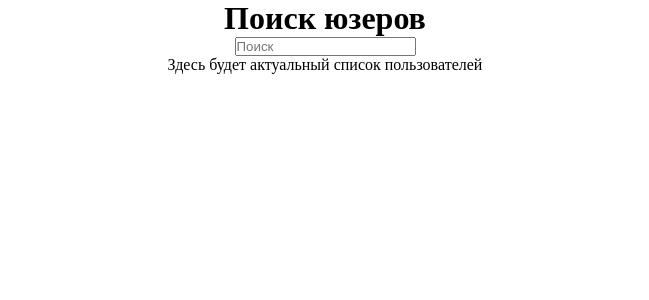
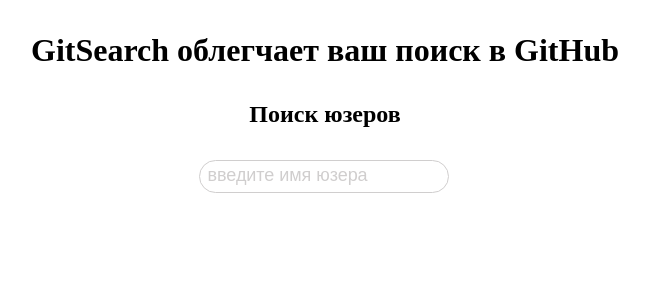
Before and after one commit to Vera869/git_project, a React (Create React App) app: page / in a window 1280 px wide. Shown: the top 300 px of the page, without its empty margins (315-964 px from the left). Built offline with nearby package versions, Linux system fonts and the light colour scheme.

Commit message:
+components

```diff
--- a/src/App.css
+++ b/src/App.css
@@ -1,4 +1,57 @@
 .App {
+  margin-top: 32px;
   text-align: center;
 
 }
+
+.App-header{
+  margin-bottom: 32px;
+}
+.App-h2 {
+  margin-bottom: 32px;
+}
+
+.App-input {
+  width: 250px;
+  border-top: none;
+  border-left: none;
+  border-right: none;
+  border: 1px solid #d0cece;
+  border-radius: 20px;
+  padding: 8px 8px;
+  margin-right: 3px;
+  margin-bottom: 30px;
+  outline: none;
+  /* &::-webkit-input-placeholder {
+    font-style: normal;
+    font-weight: 400;
+    font-size: 18px;
+    line-height: 24px;
+    letter-spacing: -0.05px;
+    color: #d0cece;
+  }
+  &:-ms-input-placeholder {
+    font-style: normal;
+    font-weight: 400;
+    font-size: 18px;
+    line-height: 24px;
+    letter-spacing: -0.05px;
+    color: #d0cece;
+  }
+  &::-ms-input-placeholder {
+    font-style: normal;
+    font-weight: 400;
+    font-size: 18px;
+    line-height: 24px;
+    letter-spacing: -0.05px;
+    color: #d0cece;
+  } */
+  &::placeholder {
+    font-style: normal;
+    font-weight: 400;
+    font-size: 18px;
+    line-height: 24px;
+    letter-spacing: -0.05px;
+    color: #d0cece;
+  }
+}
--- a/src/App.js
+++ b/src/App.js
@@ -1,16 +1,21 @@
 import React from 'react';
 import './App.css';
+import UserList from './components/Userlist/Users';
 
 function App() {
   return (
     <div className="App">
-      <h1>Поиск юзеров</h1>
+      <header className="App-header">
+      <h1>GitSearch облегчает ваш поиск в GitHub</h1>
+      </header>
+      <h2 className='App-h2'>Поиск юзеров</h2>
       <input
-         type="search"
-         placeholder="Поиск"
-         name="search"></input>
-        <br></br>
-        <p>Здесь будет актуальный список пользователей</p>
+        className='App-input'
+        type="search"
+        placeholder="введите имя юзера"
+        name="search">
+      </input>
+      <UserList />
     </div>
   );
 }
--- /dev/null
+++ b/src/AppStyled.js
@@ -0,0 +1,5 @@
+import styled from 'styled-components'
+
+export const AppHeader = styled.div`
+margin-bottom: 32px;
+`
--- a/src/GlobalStyled.js
+++ b/src/GlobalStyled.js
@@ -29,9 +29,9 @@ export const GlobalStyle = createGlobalStyle`
       cursor: pointer;
    }
 
-   ul li {
-      list-style: none;
-   }
+   // ul li {
+   //    list-style: none;
+   // }
 
    @font-face {
       font-family: 'Montserrat';
--- /dev/null
+++ b/src/components/Userlist/UserListStyled.js
@@ -0,0 +1,22 @@
+import styled from 'styled-components'
+
+export const UserLi = styled.ul`
+list-style-type: square;
+   padding: 40 5;
+   height: 400px;
+   display: flex;
+   flex-direction: column;
+   align-content: center;
+   justify-content: center;
+   color: #0000;
+`
+export const UserItem = styled.div`
+   color: #0000;
+   height: 20px;
+   padding-left: 15px;
+   font-weight: 400;
+      font-style: normal;
+      font-color: #0000;
+
+  background-color: aquamarine;
+`
--- /dev/null
+++ b/src/components/Userlist/Users.js
@@ -0,0 +1,18 @@
+import React from 'react';
+import * as S from "./UserListStyled";
+
+ function UserList() {
+
+   const users =["Inga", "Darya", "Luba"]
+   return (
+      <S.UserLi>
+         {users.map((user, index) => {
+            <S.UserItem key={index}>
+            Данные пользователя {user}
+         </S.UserItem>
+         })}
+      </S.UserLi>
+   )
+}
+
+export default UserList
```
